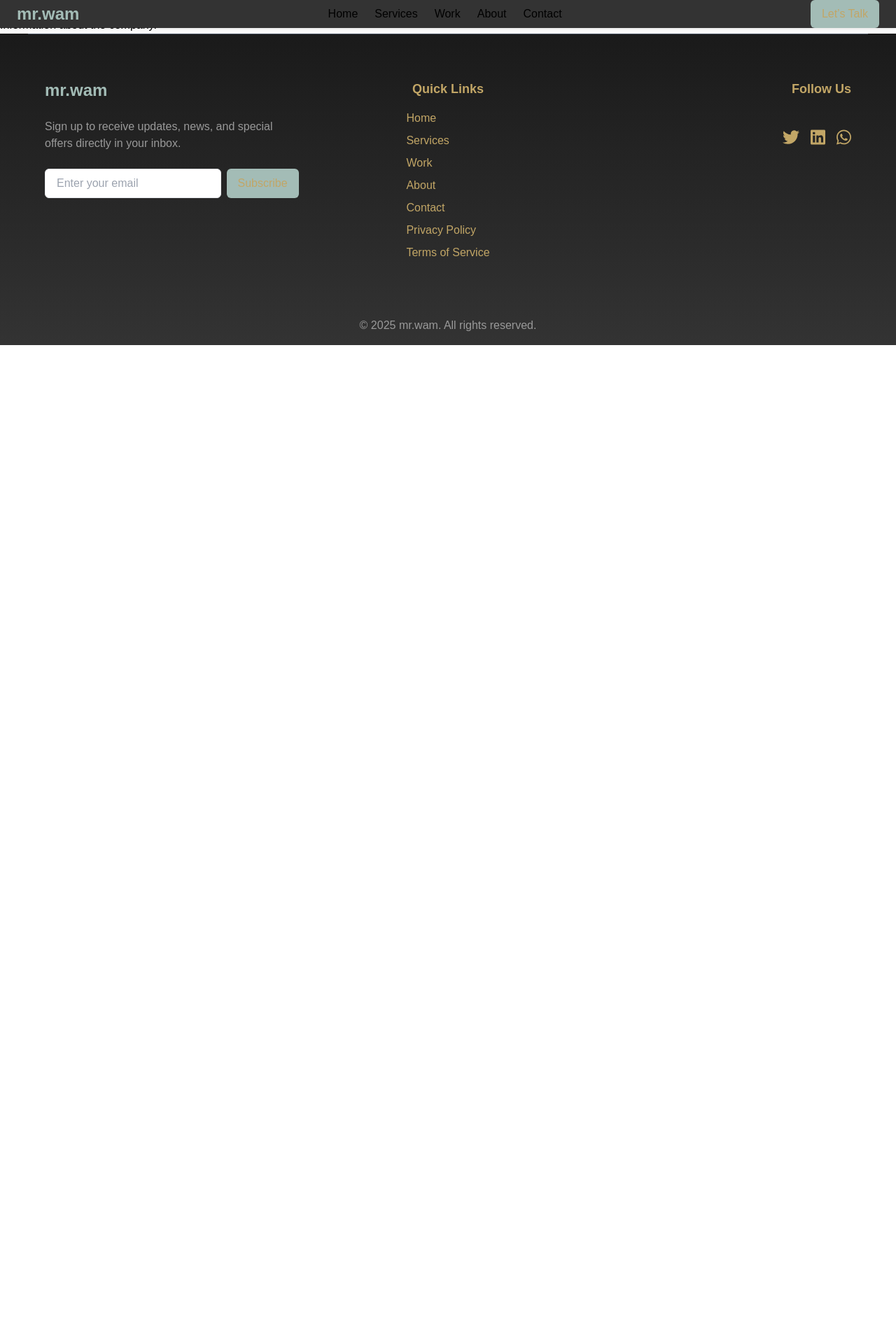
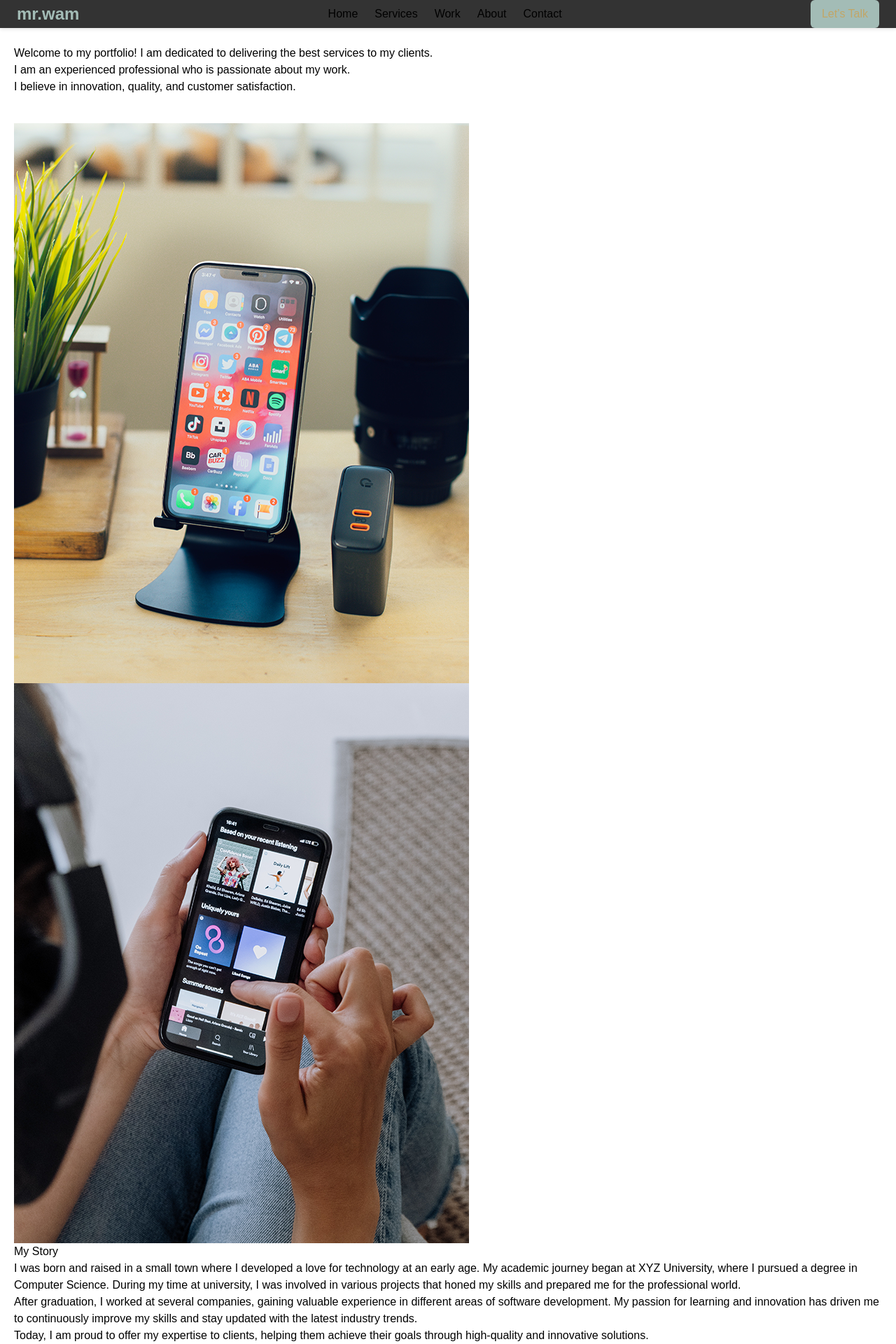
Before and after one commit to richiekaroki/wam-app-project, a Vue app in the folder wam-app/: page /about in a window 1280 px wide. Shown: the top 1920 px of the page at 70% size. Before the commit the page ends 800 px from the top, so only its background shows below. Built offline with nearby package versions, Linux system fonts and the light colour scheme.

Commit message:
Update AboutPage.vue

```diff
--- a/wam-app/src/views/AboutPage.vue
+++ b/wam-app/src/views/AboutPage.vue
@@ -1,7 +1,35 @@
 <template>
-  <div>
-    <h1>About Page</h1>
-    <p>Information about the company.</p>
+  <div class="about-page">
+    <header class="header">
+      <h1>About Me</h1>
+    </header>
+    <section class="content">
+      <p>Welcome to my portfolio! I am dedicated to delivering the best services to my clients.</p>
+      <p>I am an experienced professional who is passionate about my work.</p>
+      <p>I believe in innovation, quality, and customer satisfaction.</p>
+    </section>
+    <section class="images">
+      <img src="../assets/images/work-1.png" alt="Image 1" />
+      <img src="../assets/images/work-2.png" alt="Image 2" />
+    </section>
+    <section class="story">
+      <h2>My Story</h2>
+      <p>
+        I was born and raised in a small town where I developed a love for technology at an early
+        age. My academic journey began at XYZ University, where I pursued a degree in Computer
+        Science. During my time at university, I was involved in various projects that honed my
+        skills and prepared me for the professional world.
+      </p>
+      <p>
+        After graduation, I worked at several companies, gaining valuable experience in different
+        areas of software development. My passion for learning and innovation has driven me to
+        continuously improve my skills and stay updated with the latest industry trends.
+      </p>
+      <p>
+        Today, I am proud to offer my expertise to clients, helping them achieve their goals through
+        high-quality and innovative solutions.
+      </p>
+    </section>
   </div>
 </template>
 
@@ -10,3 +38,19 @@
   name: 'AboutPage',
 }
 </script>
+
+<style scoped>
+.about-page {
+  font-family: Arial, sans-serif;
+  padding: 20px;
+}
+
+.header {
+  text-align: center;
+  margin-bottom: 20px;
+}
+
+.content {
+  margin-bottom: 40px;
+}
+</style>
```
